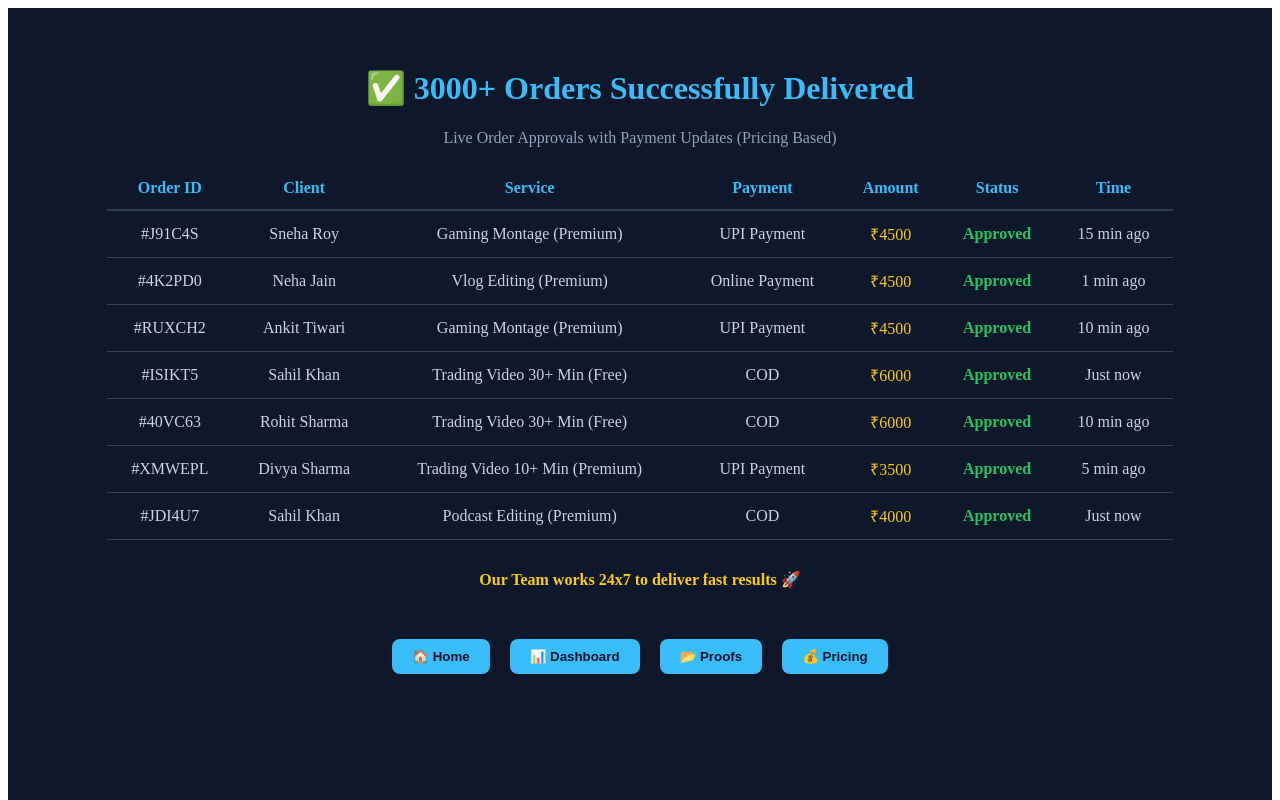
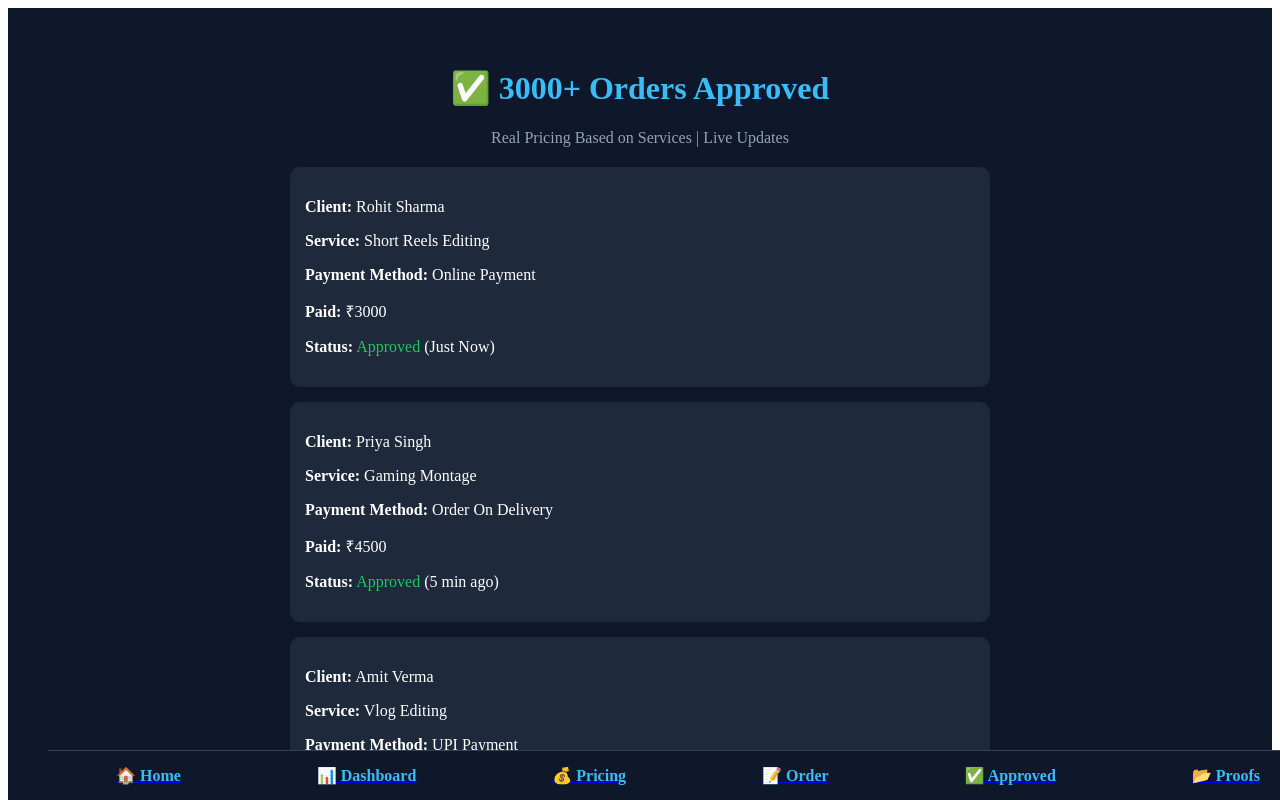
Before and after one commit to editingedition7/editing-edition08-, a Next.js app: page /approved in a window 1280 px wide. Shown: the top 800 px of the page. Built offline with nearby package versions, Linux system fonts and the light colour scheme.

Commit message:
approved.js
Signed-off-by: editingedition7 <ediitingedition@gmail.com>

```diff
--- a/pages/approved.js
+++ b/pages/approved.js
@@ -1,37 +1,18 @@
 import Link from "next/link";
 
 export default function Approved() {
-    const names = ["Rohit Sharma", "Priya Singh", "Manish Gupta", "Neha Jain", "Sahil Khan", "Amit Verma", "Divya Sharma", "Ankit Tiwari", "Sneha Roy", "Vikas Dubey"];
-    const services = [
-        { name: "Short Reels Editing (Premium)", price: "₹2700" },
-        { name: "Short Reels Editing (Free)", price: "₹3000" },
-        { name: "Gaming Montage (Premium)", price: "₹4500" },
-        { name: "Gaming Montage (Free)", price: "₹5000" },
-        { name: "Trading Video 10+ Min (Premium)", price: "₹3500" },
-        { name: "Trading Video 10+ Min (Free)", price: "₹4000" },
-        { name: "Trading Video 30+ Min (Premium)", price: "₹5000" },
-        { name: "Trading Video 30+ Min (Free)", price: "₹6000" },
-        { name: "Vlog Editing (Premium)", price: "₹4500" },
-        { name: "Podcast Editing (Premium)", price: "₹4000" },
-        { name: "Thumbnail Designing", price: "₹399" },
+    const orders = [
+        { name: "Rohit Sharma", service: "Short Reels Editing", payment: "Online Payment", price: 3000, time: "Just Now" },
+        { name: "Priya Singh", service: "Gaming Montage", payment: "Order On Delivery", price: 4500, time: "5 min ago" },
+        { name: "Amit Verma", service: "Vlog Editing", payment: "UPI Payment", price: 5000, time: "10 min ago" },
+        { name: "Neha Jain", service: "Podcast Editing", payment: "Online Payment", price: 5500, time: "15 min ago" },
+        { name: "Manish Gupta", service: "Documentary", payment: "Bank Transfer", price: 7000, time: "20 min ago" },
+        { name: "Sahil Khan", service: "Trading Video 10+ min", payment: "Order On Delivery", price: 4500, time: "25 min ago" },
+        { name: "Divya Sharma", service: "Trading Video 30+ min", payment: "Online Payment", price: 6000, time: "30 min ago" },
+        { name: "Ravi Mehta", service: "Monthly 60 Reels", payment: "Online Payment", price: 55000, time: "1 hour ago" },
+        { name: "Sunita Yadav", service: "Monthly 30 Reels", payment: "Bank Transfer", price: 30000, time: "2 hour ago" },
+        { name: "Rakesh Patel", service: "Monthly Trading Reels", payment: "Online Payment", price: 18000, time: "3 hour ago" },
     ];
-
-    const payments = ["UPI Payment", "COD", "Online Payment"];
-    const times = ["Just now", "1 min ago", "3 min ago", "5 min ago", "10 min ago", "15 min ago", "20 min ago"];
-
-    const getRandomItem = (list) => list[Math.floor(Math.random() * list.length)];
-
-    const randomOrders = Array.from({ length: 7 }, (_, i) => {
-        const service = getRandomItem(services);
-        return {
-            id: "#" + Math.random().toString(36).substring(2, 8).toUpperCase(),
-            name: getRandomItem(names),
-            service: service.name,
-            amount: service.price,
-            payment: getRandomItem(payments),
-            time: getRandomItem(times)
-        };
-    });
 
     return (
         <div style={{
@@ -41,60 +22,61 @@ export default function Approved() {
             padding: '40px',
             textAlign: 'center'
         }}>
-            <h1 style={{ color: '#38bdf8' }}>✅ 3000+ Orders Successfully Delivered</h1>
-            <p style={{ color: '#94a3b8', marginBottom: '20px' }}>Live Order Approvals with Payment Updates (Pricing Based)</p>
+            <h1 style={{ color: '#38bdf8' }}>✅ 3000+ Orders Approved</h1>
+            <p style={{ color: '#94a3b8', marginBottom: '20px' }}>Real Pricing Based on Services | Live Updates</p>
 
-            <table style={{ width: '90%', margin: '0 auto', borderCollapse: 'collapse', color: '#cbd5e1' }}>
-                <thead>
-                    <tr style={{ borderBottom: '2px solid #334155', color: '#38bdf8' }}>
-                        <th style={cell}>Order ID</th>
-                        <th style={cell}>Client</th>
-                        <th style={cell}>Service</th>
-                        <th style={cell}>Payment</th>
-                        <th style={cell}>Amount</th>
-                        <th style={cell}>Status</th>
-                        <th style={cell}>Time</th>
-                    </tr>
-                </thead>
-                <tbody>
-                    {randomOrders.map((order) => (
-                        <tr key={order.id} style={{ borderBottom: '1px solid #334155' }}>
-                            <td style={cell}>{order.id}</td>
-                            <td style={cell}>{order.name}</td>
-                            <td style={cell}>{order.service}</td>
-                            <td style={cell}>{order.payment}</td>
-                            <td style={{ ...cell, color: '#facc15' }}>{order.amount}</td>
-                            <td style={{ ...cell, color: '#22c55e', fontWeight: 'bold' }}>Approved</td>
-                            <td style={cell}>{order.time}</td>
-                        </tr>
-                    ))}
-                </tbody>
-            </table>
+            <div style={{ maxWidth: '700px', margin: '0 auto' }}>
+                {orders.map((order, index) => (
+                    <div key={index} style={{
+                        background: '#1e293b',
+                        padding: '15px',
+                        borderRadius: '10px',
+                        marginBottom: '15px',
+                        textAlign: 'left'
+                    }}>
+                        <p><b>Client:</b> {order.name}</p>
+                        <p><b>Service:</b> {order.service}</p>
+                        <p><b>Payment Method:</b> {order.payment}</p>
+                        <p><b>Paid:</b> ₹{order.price}</p>
+                        <p><b>Status:</b> <span style={{ color: '#22c55e' }}>Approved</span> ({order.time})</p>
+                    </div>
+                ))}
+            </div>
 
-            <p style={{ color: '#facc15', marginTop: '30px', fontWeight: 'bold' }}>Our Team works 24x7 to deliver fast results 🚀</p>
+            <div style={{ color: '#facc15', marginTop: '20px' }}>
+                🚀 Editing Edition 7 | Fast Delivery | Secure Payment
+            </div>
 
-            <div style={{ marginTop: '40px' }}>
-                <Link href="/"><button style={button}>🏠 Home</button></Link>
-                <Link href="/dashboard"><button style={button}>📊 Dashboard</button></Link>
-                <Link href="/proofs"><button style={button}>📂 Proofs</button></Link>
-                <Link href="/pricing"><button style={button}>💰 Pricing</button></Link>
-            </div>
+            <BottomNav />
         </div>
     );
 }
 
-const cell = {
-    padding: '12px',
-    textAlign: 'center',
+function BottomNav() {
+    return (
+        <div style={{
+            position: 'fixed',
+            bottom: 0,
+            width: '100%',
+            backgroundColor: '#0f172a',
+            display: 'flex',
+            justifyContent: 'space-around',
+            padding: '15px 0',
+            borderTop: '1px solid #334155',
+            zIndex: 100
+        }}>
+            <Link href="/"><span style={linkStyle}>🏠 Home</span></Link>
+            <Link href="/dashboard"><span style={linkStyle}>📊 Dashboard</span></Link>
+            <Link href="/pricing"><span style={linkStyle}>💰 Pricing</span></Link>
+            <Link href="/order"><span style={linkStyle}>📝 Order</span></Link>
+            <Link href="/approved"><span style={linkStyle}>✅ Approved</span></Link>
+            <Link href="/proofs"><span style={linkStyle}>📂 Proofs</span></Link>
+        </div>
+    );
+}
+
+const linkStyle = {
+    color: '#38bdf8',
+    fontWeight: 'bold',
+    cursor: 'pointer'
 };
-
-const button = {
-    padding: '10px 20px',
-    backgroundColor: '#38bdf8',
-    color: '#0f172a',
-    fontWeight: 'bold',
-    border: 'none',
-    borderRadius: '8px',
-    cursor: 'pointer',
-    margin: '10px'
-};
```
